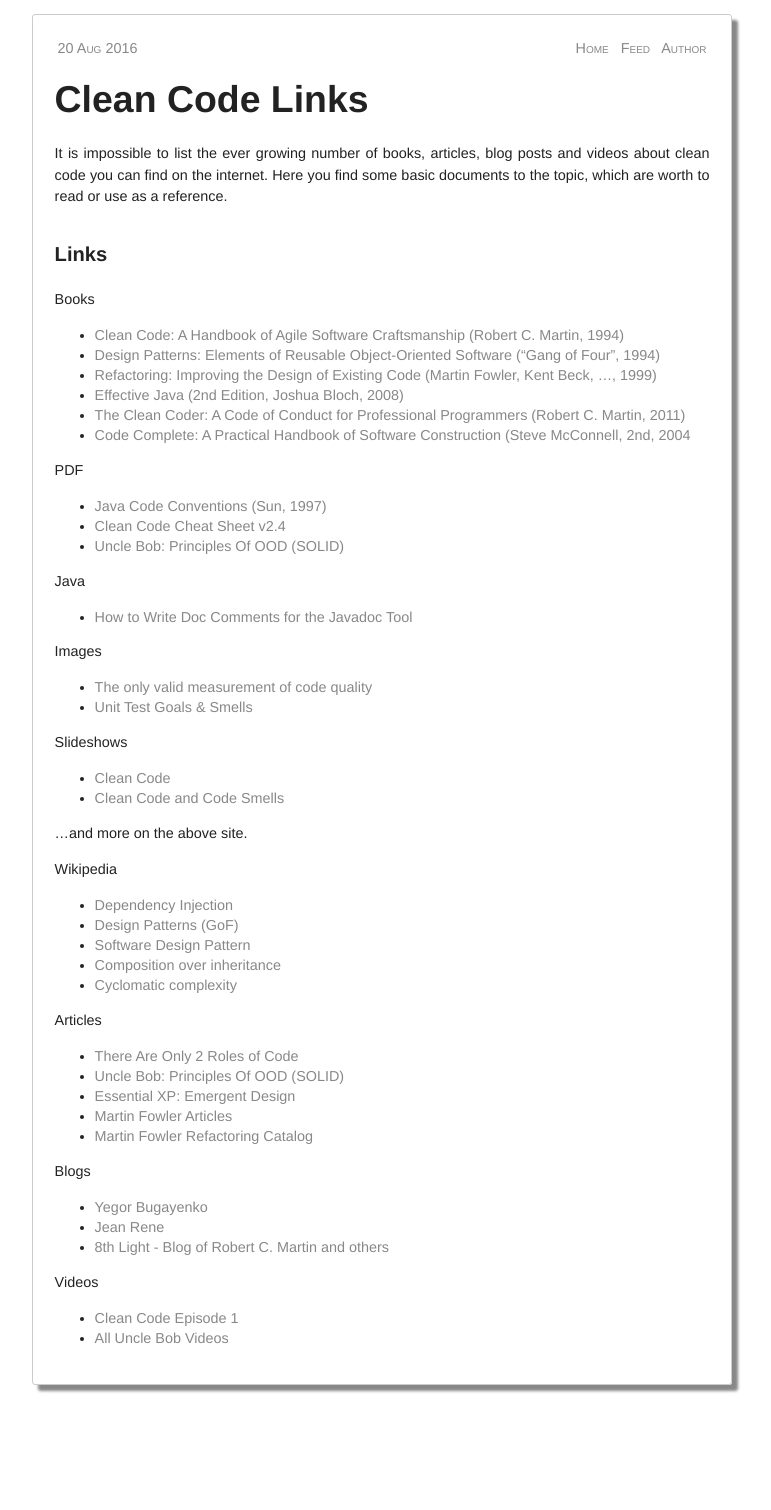
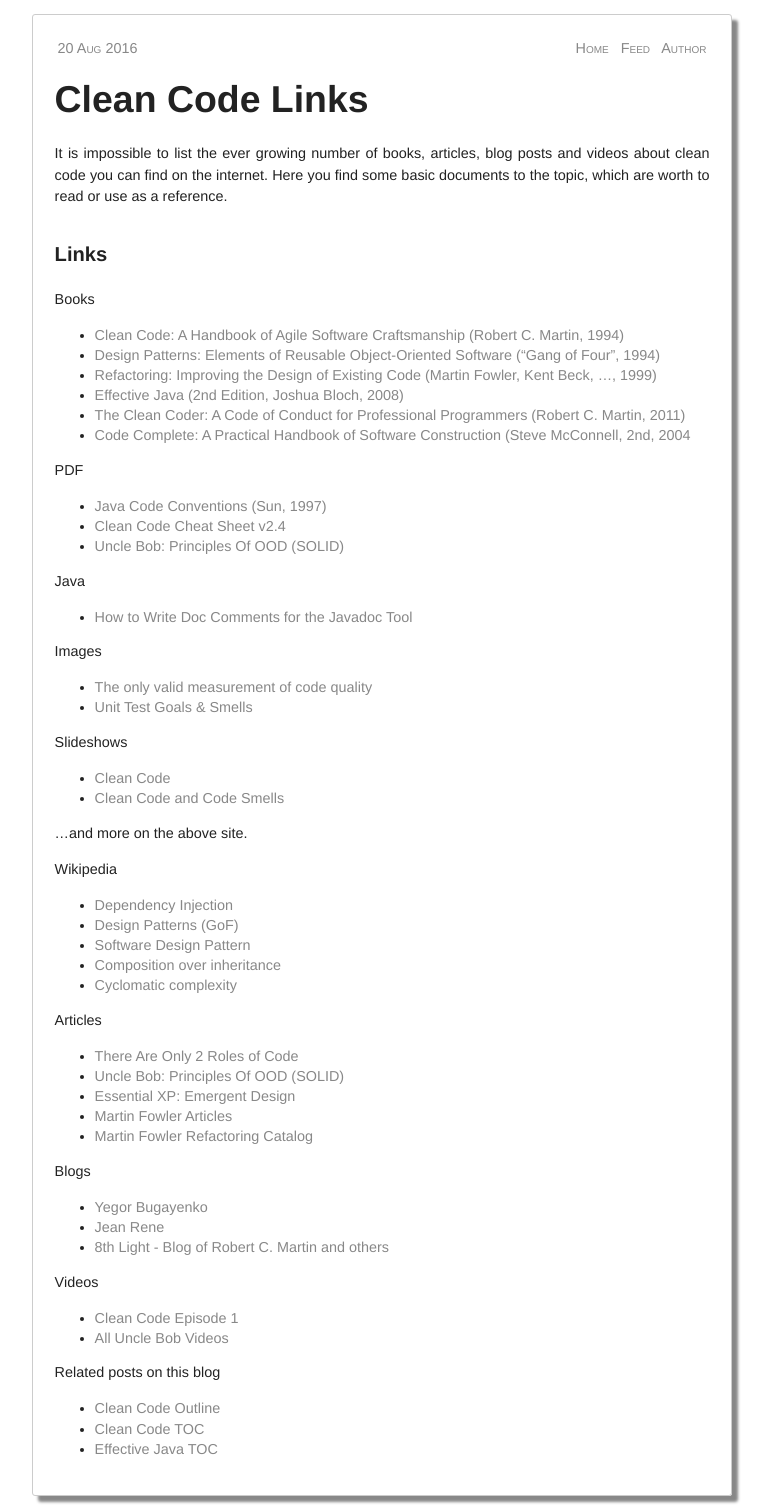
Before and after one commit to woj-tek/petozoltan.github.io, a Jekyll site: the page built from _posts/2016-08-20-clean-code-links.md, in a window 1280 px wide. Shown: the whole page, without its empty margins (258-1029 px from the left). Built offline with Jekyll 4.4.1, drawn with Linux system fonts in a browser that asks for light colours; before the commit the page ends 1399 px from its top, so only the background shows below that.

Commit message:
Update 2016-08-20-clean-code-links.md

```diff
--- a/_posts/2016-08-20-clean-code-links.md
+++ b/_posts/2016-08-20-clean-code-links.md
@@ -65,3 +65,9 @@
 
 * [Clean Code Episode 1](https://cleancoders.com/episode/clean-code-episode-1/view)
 * [All Uncle Bob Videos](https://www.youtube.com/playlist?list=PLcr1-V2ySv4Tf_xSLj2MbQZr78fUVQAua)
+
+Related posts on this blog
+
+* [Clean Code Outline](https://petozoltan.github.io/2016/08/19/clean-code-outline.html)
+* [Clean Code TOC](https://petozoltan.github.io/2016/08/19/clean-code-toc.html)
+* [Effective Java TOC](https://petozoltan.github.io/2016/08/19/effective-java-toc.html)
```
